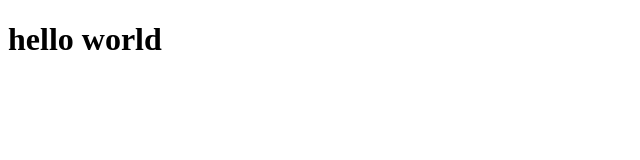
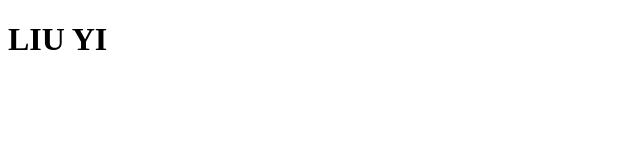
Before and after one commit to yee6178/project-groupTest, a plain HTML site: page index.html in a window 1280 px wide. Shown: the whole page, without its empty margins (0-640 px from the left). Drawn offline with Linux system fonts and the light colour scheme.

Commit message:
updete text LIU YI

```diff
--- a/index.html
+++ b/index.html
@@ -9,7 +9,7 @@
 </head>
 
 <body>
-    <h1>hello world</h1>
+    <h1>LIU YI</h1>
 </body>
 
 </html>
```
